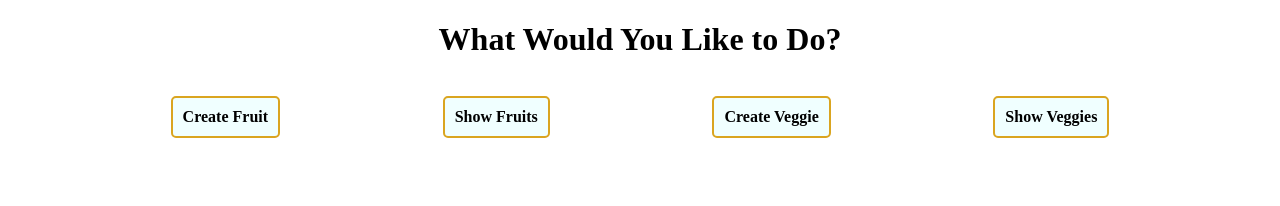
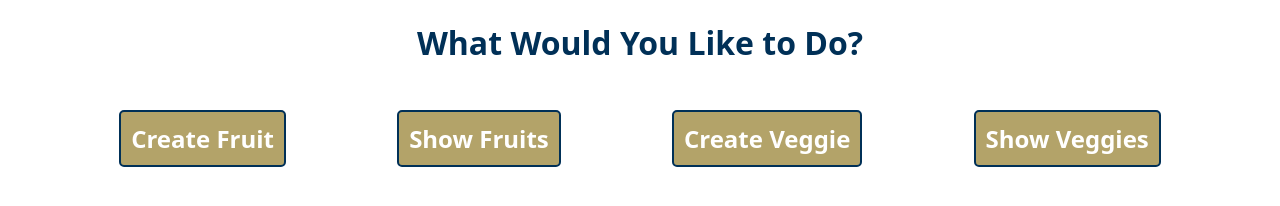
Before and after one commit to DrAcula27/mongoDB_Lab1, a website: page public/index.html in a window 1280 px wide. Drawn offline with Linux system fonts and the light colour scheme.

Commit message:
update homepage styles

```diff
--- a/public/index.css
+++ b/public/index.css
@@ -1,5 +1,17 @@
+:root {
+  --old-gold: #b3a369;
+  --navy-blue: #003057;
+  --white: #fff;
+}
+
+body {
+  font-family: system-ui, -apple-system, BlinkMacSystemFont, "Segoe UI", Roboto,
+    Oxygen, Ubuntu, Cantarell, "Open Sans", "Helvetica Neue", sans-serif;
+}
+
 h1 {
   text-align: center;
+  color: var(--navy-blue);
 }
 
 .container {
@@ -10,14 +22,15 @@ h1 {
 
 p {
   font-weight: bold;
-  font-size: 16px;
+  font-size: 24px;
   padding: 10px;
-  background-color: azure;
-  border: 2px solid goldenrod;
+  color: var(--white);
+  background-color: var(--old-gold);
+  border: 2px solid var(--navy-blue);
   border-radius: 5px;
 }
 
 p:hover {
   cursor: pointer;
-  box-shadow: 2px 2px 2px 2px rgba(218, 165, 32, 0.4);
+  box-shadow: 2px 2px 2px 2px rgba(0, 48, 87, 0.4);
 }
```
